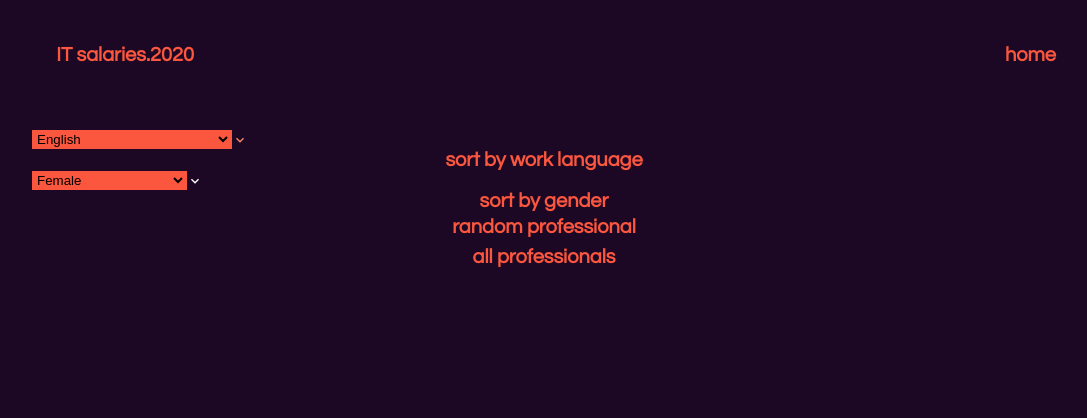
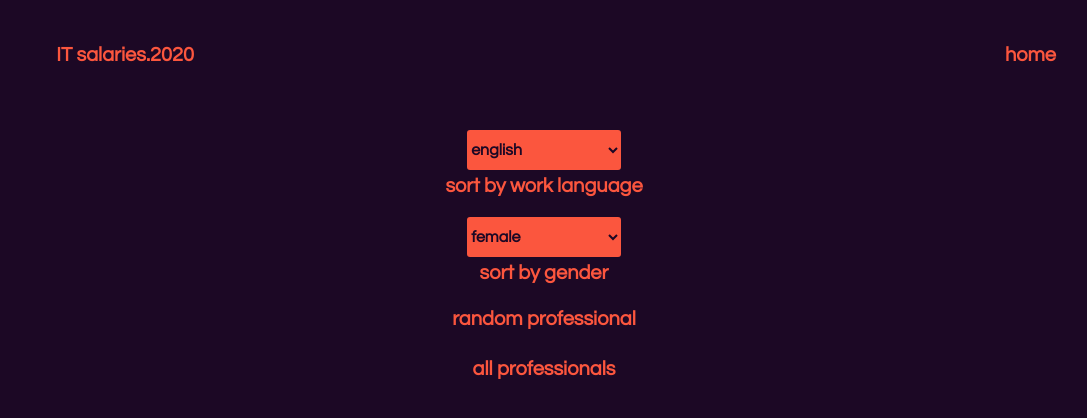
Before and after one commit to AntoniaGranit/expressAPI-frontend, a React (Create React App) app: page / in a window 1280 px wide. Shown: the top 418 px of the page, without its empty margins (96-1183 px from the left). Built offline with nearby package versions, Linux system fonts and the light colour scheme; some icons are missing.

Commit message:
style select menu

```diff
--- a/src/Components/Main.js
+++ b/src/Components/Main.js
@@ -1,7 +1,8 @@
 import React, { useState } from 'react';
 import { Link } from 'react-router-dom';
-import { Select } from '@chakra-ui/react'
 import { NavigationLink, Button } from '../Styles/NavBarStyles';
+import { Select } from '../Styles/SelectComponent';
+import { MainSection } from '../Styles/Sections';
 
 export const Main = () => {
   const [selectedLanguage, setSelectedLanguage] = useState('English');
@@ -16,20 +17,18 @@ export const Main = () => {
   }
 
   return (
-    <>
+    <MainSection>
       <Select
         placeholder="Select language"
-        bg="#FB563E"
-        borderColor="#FB563E"
         value={selectedLanguage}
         label="language"
         onChange={handleLanguageChange}>
-        <option value="">Order by work language:</option>
-        <option value="English">English</option>
-        <option value="German">German</option>
-        <option value="Spanish">Spanish</option>
-        <option value="Russian">Russian</option>
-        <option value="Polish">Polish</option>
+        <option value="">order by work language:</option>
+        <option value="English">english</option>
+        <option value="German">german</option>
+        <option value="Spanish">spanish</option>
+        <option value="Russian">russian</option>
+        <option value="Polish">polish</option>
       </Select>
       <Link to={`/professionals/${selectedLanguage}`}>
         <Button type="button" disabled={!selectedLanguage}>sort by work language</Button>
@@ -37,21 +36,18 @@ export const Main = () => {
 
       <Select
         placeholder="Select gender"
-        bg="#FB563E"
-        color="white"
-        borderColor="#FB563E"
         value={selectedGender}
         label="gender"
         onChange={handleGenderChange}>
-        <option value="">Order by gender:</option>
-        <option value="Female">Female</option>
-        <option value="Male">Male</option>
+        <option value="">order by gender:</option>
+        <option value="Female">female</option>
+        <option value="Male">male</option>
       </Select>
       <Link to={`/${selectedGender}`}>
         <Button type="button" disabled={!selectedGender}>sort by gender</Button>
       </Link>
       <NavigationLink to="/RandomProfessional">random professional</NavigationLink>
       <NavigationLink to="/CompleteList">all professionals</NavigationLink>
-    </>
+    </MainSection>
   )
 }
--- /dev/null
+++ b/src/Styles/Sections.js
@@ -0,0 +1,6 @@
+import styled from 'styled-components';
+
+export const MainSection = styled.section`
+display: flex;
+flex-direction: column;
+gap: 20px;`
--- /dev/null
+++ b/src/Styles/SelectComponent.js
@@ -0,0 +1,22 @@
+import styled from 'styled-components';
+
+export const Select = styled.select`
+background-color: #FB563E;
+width: 50%;
+height: 40px;
+display: flex;
+justify-content: center;
+margin: auto;
+border: none;
+border-radius: 3px;
+color: #1C0825;
+font-family: "Questrial";
+font-weight: bold;
+font-size: 1em;
+cursor: pointer;
+margin-bottom: -15px;
+
+@media (min-width: 1024px){
+    width: 15%;
+}
+`
```
